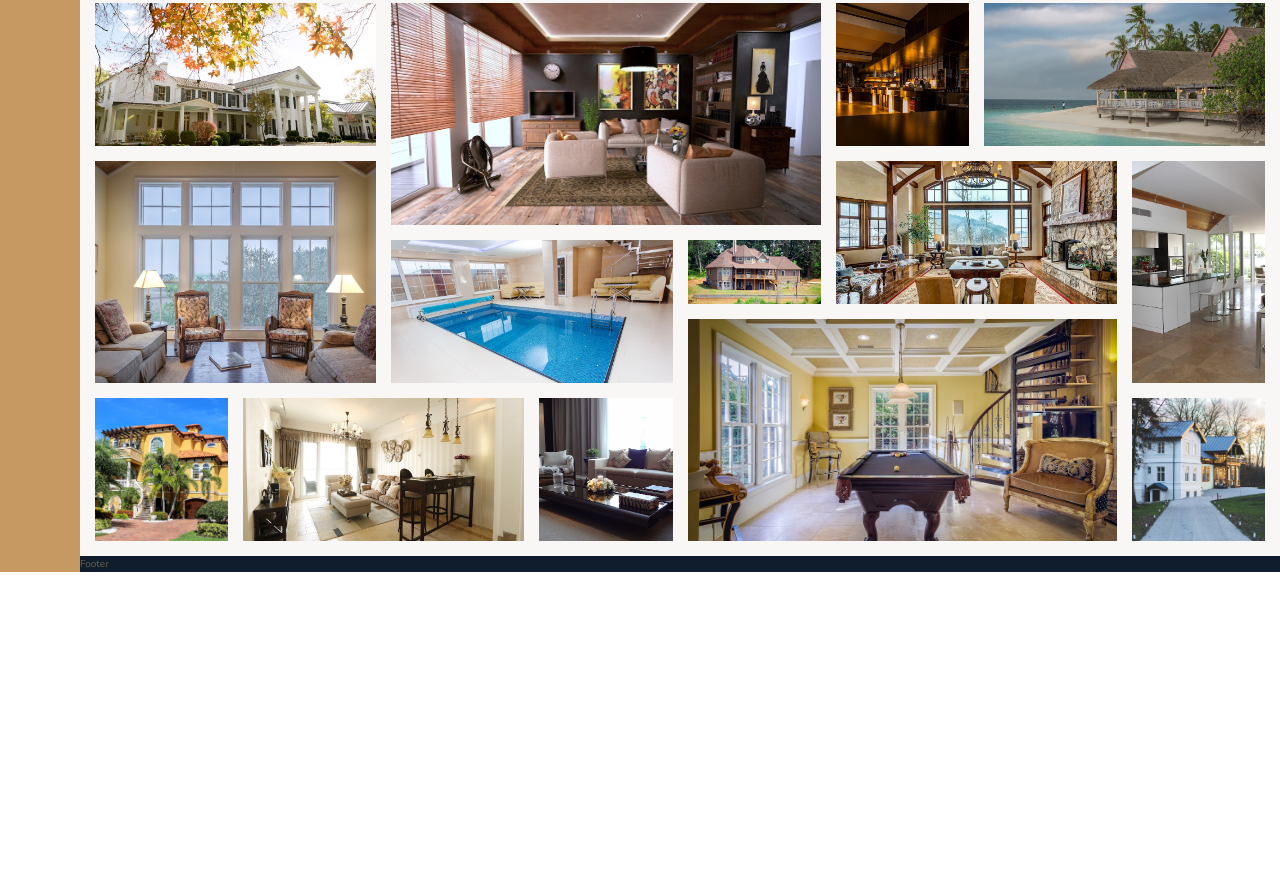
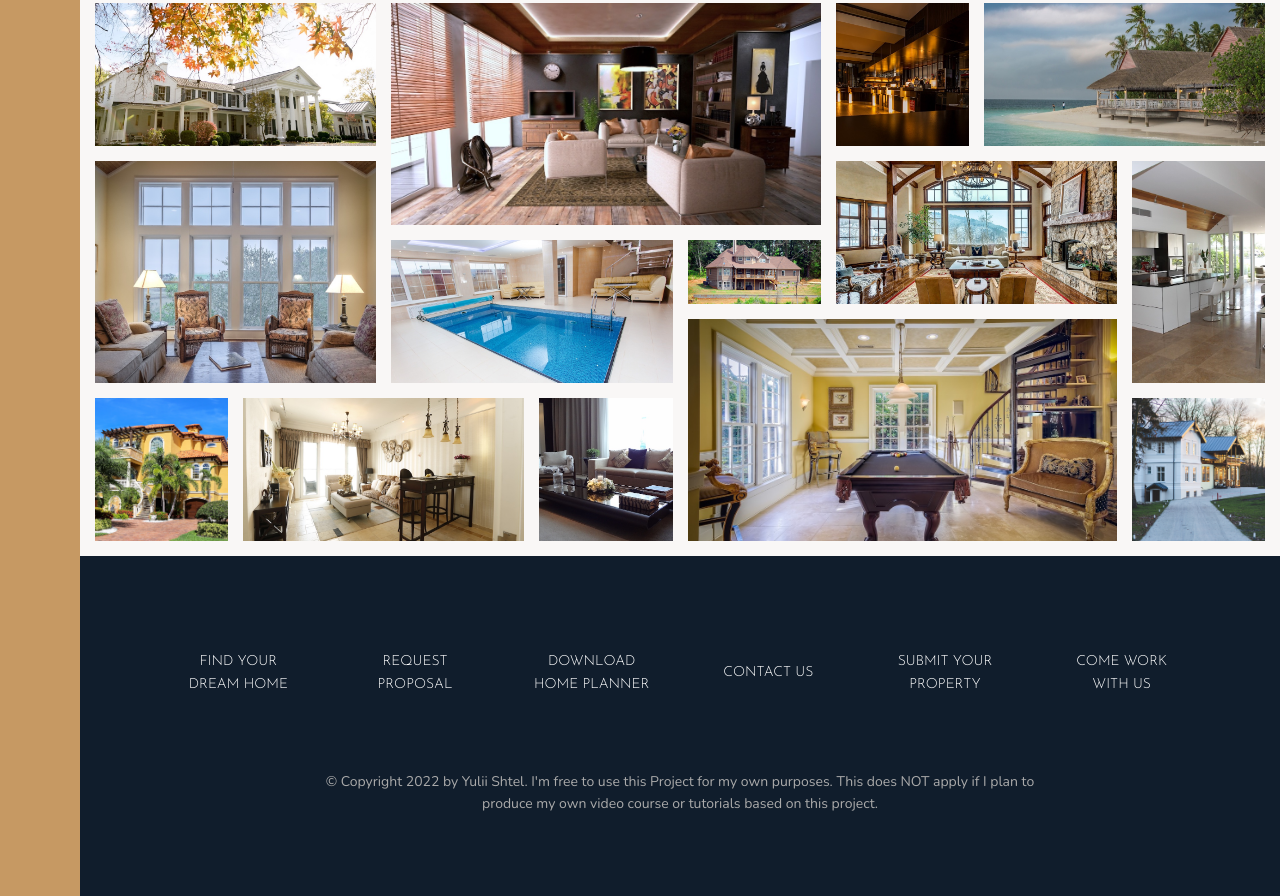
Before and after one commit to ulikverse/Nexter, a website: page index.html in a window 1280 px wide. Shown: the part 3084-3980 px from the top of the page. Before the commit the page ends 3656 px from the top, so only its background shows below. Drawn offline with nearby package versions, Linux system fonts and the light colour scheme.

Commit message:
Building the Footer

```diff
--- a/index.html
+++ b/index.html
@@ -411,6 +411,33 @@
       </figure>
     </section>
 
-    <footer class="footer">Footer</footer>
+    <footer class="footer">
+      <ul class="nav">
+        <li class="nav__item">
+          <a href="#" class="nav__link">Find your dream home</a>
+        </li>
+        <li class="nav__item">
+          <a href="#" class="nav__link">Request proposal</a>
+        </li>
+        <li class="nav__item">
+          <a href="#" class="nav__link">Download home planner</a>
+        </li>
+        <li class="nav__item">
+          <a href="#" class="nav__link">Contact us</a>
+        </li>
+        <li class="nav__item">
+          <a href="#" class="nav__link">Submit your property</a>
+        </li>
+        <li class="nav__item">
+          <a href="#" class="nav__link">Come work with us</a>
+        </li>
+      </ul>
+
+      <p class="copyright">
+        &copy; Copyright 2022 by Yulii Shtel. I'm free to use this Project for
+        my own purposes. This does NOT apply if I plan to produce my own video
+        course or tutorials based on this project.
+      </p>
+    </footer>
   </body>
 </html>
--- a/sass/_footer.scss
+++ b/sass/_footer.scss
@@ -1,4 +1,43 @@
 .footer {
   background-color: $color-secondary;
   grid-column: full-start / full-end;
+  padding: 8rem;
 }
+
+.nav {
+  list-style: none;
+
+  display: grid;
+  grid-template-columns: repeat(auto-fit, minmax(15rem, 1fr));
+  grid-gap: 2rem;
+  align-items: center;
+
+  &__link:link,
+  &__link:visited {
+    font-size: 1.4rem;
+    color: #fff;
+    text-decoration: none;
+    font-family: $font-display;
+    text-transform: uppercase;
+    text-align: center;
+    padding: 1.5rem;
+    display: block;
+    transition: all 0.2s;
+  }
+
+  &__link:hover,
+  &__link:active {
+    background-color: rgba(#fff, 0.05);
+    transform: translateY(-3px);
+  }
+}
+
+.copyright {
+  font-size: 1.4rem;
+  color: $color-grey-light-2;
+  margin-top: 6rem;
+  margin-right: auto;
+  margin-left: auto;
+  text-align: center;
+  width: 70%;
+}
```
Also changed, not shown: css/style.css.
